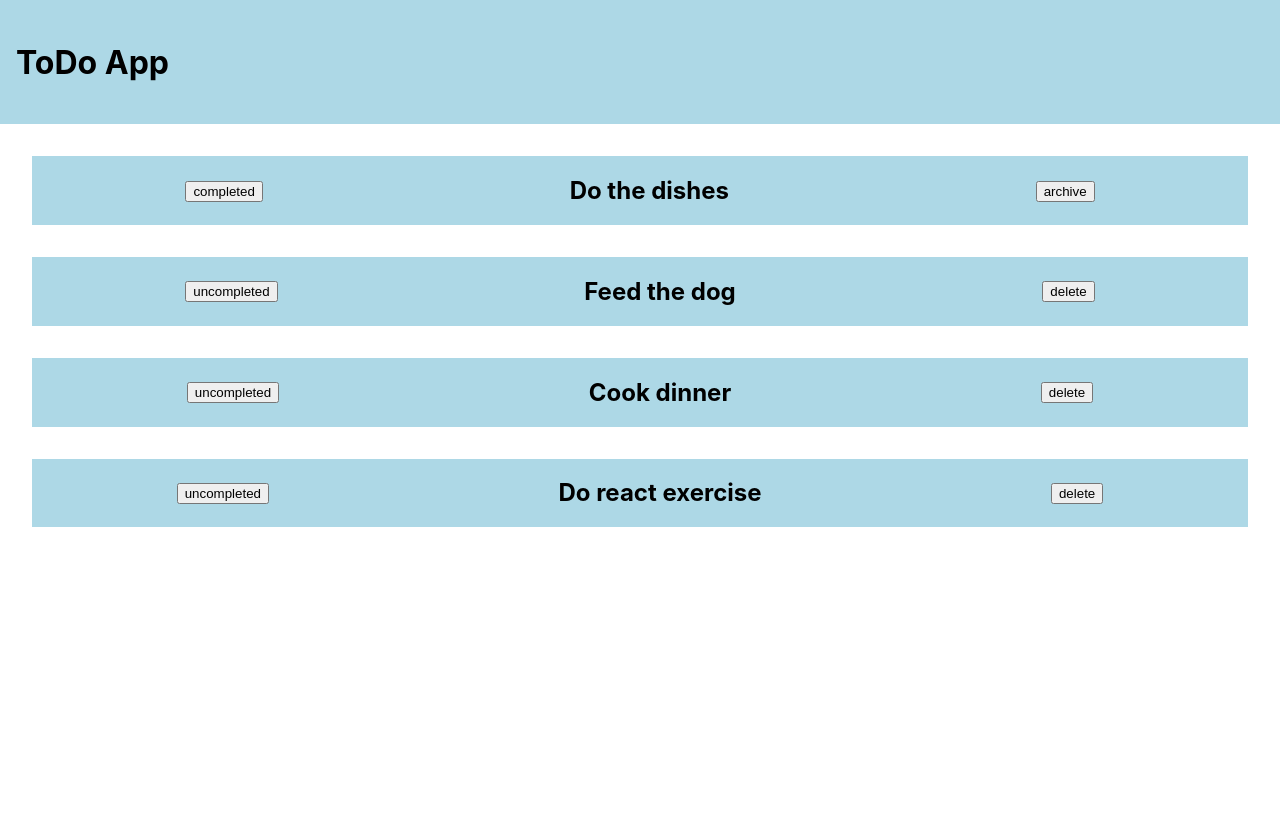
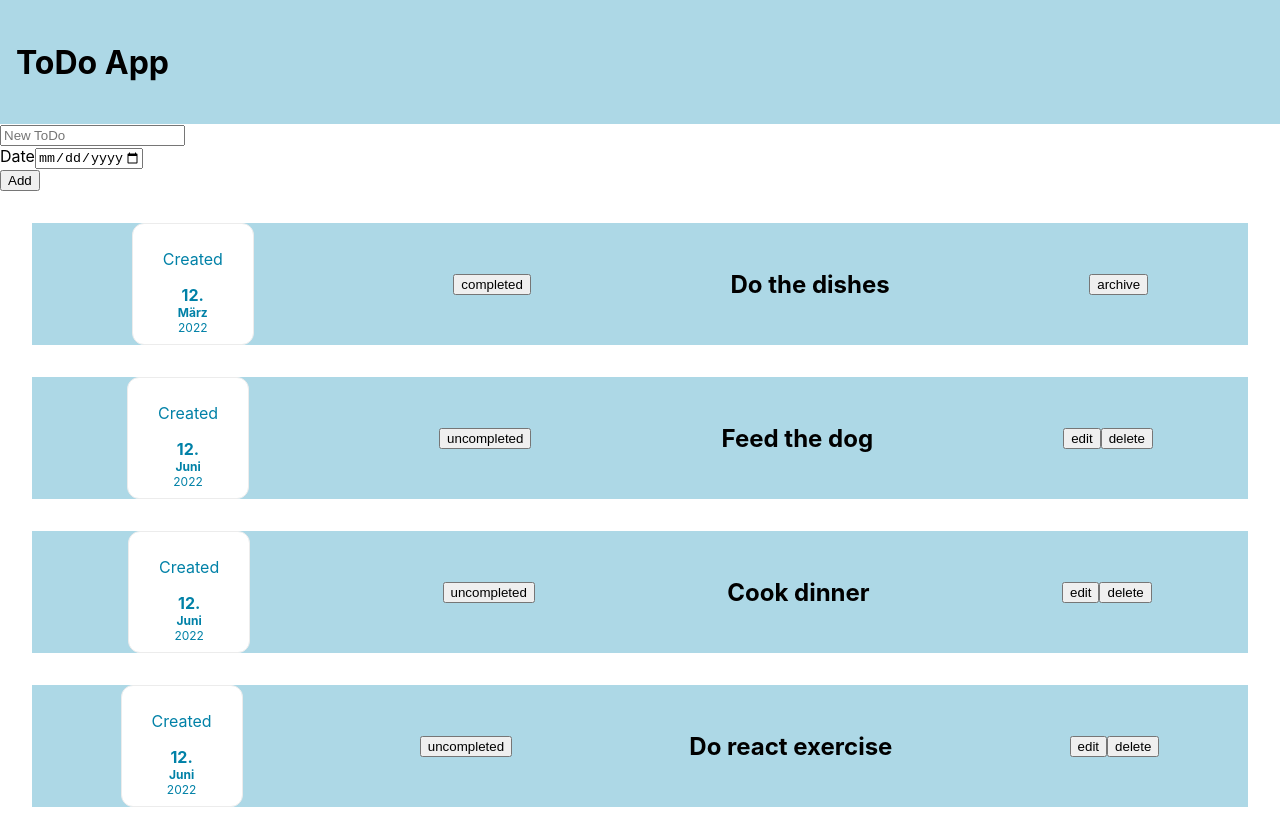
Before and after one commit to yannhn/to-do, a React (Create React App) app: page / in a window 1280 px wide. Before the commit the page ends 800 px from the top, so only its background shows below. Built offline with nearby package versions, Linux system fonts and the light colour scheme.

Commit message:
add date

```diff
--- /dev/null
+++ b/src/common/useLocalStorage.js
@@ -0,0 +1,28 @@
+import { useEffect, useState } from "react";
+
+function useLocalStorage(key, defaultState) {
+  const [state, setState] = useState(() => {
+    try {
+      const persistedData = localStorage.getItem(key);
+      if (persistedData) {
+        return JSON.parse(persistedData);
+      }
+      return defaultState;
+    } catch (error) {
+      console.warn("Reading from local storage failed", error);
+      return defaultState;
+    }
+  });
+
+  useEffect(() => {
+    try {
+      localStorage.setItem(key, JSON.stringify(state));
+    } catch (error) {
+      console.warn("Writing to local storage failed", error);
+    }
+  }, [state]);
+
+  return [state, setState];
+}
+
+export default useLocalStorage;
--- a/src/components/Main.js
+++ b/src/components/Main.js
@@ -3,17 +3,40 @@ import Header from "./UI/Header";
 import ToDo from "./ToDo/ToDo";
 import { useState } from "react";
 import { nanoid } from "nanoid";
+// import InputNewToDo from "./ToDo/InputNewToDo";
+import useLocalStorage from "../common/useLocalStorage";
+import NewToDo from "./ToDo/NewToDo";
+// import { Routes, Route } from "react-router-dom";
 
 function Main() {
   const [items, setItems] = useState([
-    { id: nanoid(), title: "Do the dishes", completed: true, archived: false },
-    { id: nanoid(), title: "Feed the dog", completed: false, archived: false },
-    { id: nanoid(), title: "Cook dinner", completed: false, archived: false },
+    {
+      id: nanoid(),
+      title: "Do the dishes",
+      completed: true,
+      archived: false,
+      date: new Date(2022, 2, 12),
+    },
+    {
+      id: nanoid(),
+      title: "Feed the dog",
+      completed: false,
+      archived: false,
+      date: new Date(2022, 5, 12),
+    },
+    {
+      id: nanoid(),
+      title: "Cook dinner",
+      completed: false,
+      archived: false,
+      date: new Date(2022, 5, 12),
+    },
     {
       id: nanoid(),
       title: "Do react exercise",
       completed: false,
       archived: false,
+      date: new Date(2022, 5, 12),
     },
   ]);
 
@@ -44,9 +67,36 @@ function Main() {
     setItems(filteredItems);
   }
 
+  const addNewItem = (items) => {
+    setItems((prevItem) => {
+      return [items, ...prevItem];
+    });
+  };
+
+  // function addNewItem(newTitle) {
+  //   const newItems = {
+  //     id: nanoid(),
+  //     title: newTitle,
+  //     completed: false,
+  //     archived: false,
+  //     date: new Date(),
+  //   };
+  //   setItems([...items, newItems]);
+  // }
+
+  // const NewExpense = (props) => {
+  //   const saveExpenseDataHandler = (enteredExpenseData) => {
+  //     const expenseData = {
+  //       ...enteredExpenseData,
+  //       id: Math.random().toString()
+  //     };
+  //     props.onAddExpense(expenseData);
+  //   };
+
   return (
     <>
       <Header></Header>
+      <NewToDo addNewItem={addNewItem}></NewToDo>
       {items
         .filter((item) => !item.archived)
         .map((item) => (
@@ -55,6 +105,7 @@ function Main() {
             title={item.title}
             completed={item.completed}
             archived={item.archived}
+            date={item.date}
             toggleCompleted={() => toggleCompleted(item.id)}
             toggleArchived={() => toggleArchived(item.id)}
             deleteItems={() => deleteItems(item.id)}
--- a/src/components/NewToDo/InputNewToDo.js
+++ /dev/null
@@ -1,3 +0,0 @@
-function NewToDo() {
-  <section></section>;
-}
--- /dev/null
+++ b/src/components/ToDo/InputNewToDo.js
@@ -0,0 +1,60 @@
+import { useState } from "react";
+import { nanoid } from "nanoid";
+
+function InputNewToDo(props) {
+  const [enteredTitle, setEnteredTitle] = useState("");
+  const [enteredDate, setEnteredDate] = useState("");
+
+  const titleChangeHandler = (event) => {
+    setEnteredTitle(event.target.value);
+  };
+
+  const dateChangeHandler = (event) => {
+    setEnteredDate(event.target.value);
+  };
+
+  const submitHandler = (event) => {
+    event.preventDefault();
+
+    const newItems = {
+      id: nanoid(),
+      title: enteredTitle,
+      completed: false,
+      archived: false,
+      date: new Date(enteredDate),
+    };
+
+    props.onNewItem(newItems);
+    setEnteredTitle("");
+    setEnteredDate("");
+  };
+
+  return (
+    <section>
+      <form onSubmit={submitHandler}>
+        <section>
+          <label>
+            <input
+              type="text"
+              placeholder="New ToDo"
+              value={enteredTitle}
+              onChange={titleChangeHandler}
+            ></input>
+          </label>
+        </section>
+        <section>
+          <label>Date</label>
+          <input
+            type="date"
+            min="2019-01-01"
+            max="2022-12-31"
+            onChange={dateChangeHandler}
+          ></input>
+        </section>
+        <button type="submit">Add</button>
+      </form>
+    </section>
+  );
+}
+
+export default InputNewToDo;
--- /dev/null
+++ b/src/components/ToDo/NewToDo.js
@@ -0,0 +1,21 @@
+import React from "react";
+
+import InputNewToDo from "./InputNewToDo";
+
+const NewToDo = ({ addNewItem }) => {
+  const saveNewItem = (enteredExpenseData) => {
+    const expenseData = {
+      ...enteredExpenseData,
+      id: Math.random().toString(),
+    };
+    addNewItem(expenseData);
+  };
+
+  return (
+    <div className="new-expense">
+      <InputNewToDo onNewItem={saveNewItem} />
+    </div>
+  );
+};
+
+export default NewToDo;
--- a/src/components/ToDo/ToDo.js
+++ b/src/components/ToDo/ToDo.js
@@ -1,10 +1,12 @@
 import styled from "styled-components";
+import ToDoDate from "./ToDoDate";
 
 function ToDo({
   id,
   title,
   completed,
   archived,
+  date,
   toggleCompleted,
   toggleArchived,
   deleteItems,
@@ -12,16 +14,26 @@ function ToDo({
   return (
     <ToDoContainer>
       <section>
-        <button onClick={toggleCompleted}>
+        <ToDoDate date={date}></ToDoDate>
+      </section>
+      <section>
+        <button type="button" onClick={toggleCompleted}>
           {completed ? "completed" : "uncompleted"}
         </button>
       </section>
       <h2>{title}</h2>
       <section>
         {completed ? (
-          <button onClick={toggleArchived}>archive</button>
+          <button type="button" onClick={toggleArchived}>
+            archive
+          </button>
         ) : (
-          <button onClick={deleteItems}>delete</button>
+          <section>
+            <button>edit</button>
+            <button type="button" onClick={deleteItems}>
+              delete
+            </button>
+          </section>
         )}
       </section>
     </ToDoContainer>
--- /dev/null
+++ b/src/components/ToDo/ToDoDate.js
@@ -0,0 +1,46 @@
+import styled from "styled-components";
+
+function ToDoDate({ date }) {
+  const month = date.toLocaleString("de-DE", { month: "long" });
+  const day = date.toLocaleString("de-DE", { day: "2-digit" });
+  const year = date.getFullYear();
+
+  return (
+    <ToDoDateContainer>
+      <p>Created</p>
+      <ToDoDateDay>{day}.</ToDoDateDay>
+      <ToDoDateMonth>{month}</ToDoDateMonth>
+      <ToDoDateYear>{year}</ToDoDateYear>
+    </ToDoDateContainer>
+  );
+}
+
+export default ToDoDate;
+
+const ToDoDateContainer = styled.section`
+  display: flex;
+  flex-direction: column;
+  width: 5.5rem;
+  height: 5.5rem;
+  border: 1px solid #ececec;
+  background-color: white;
+  color: #0081a7;
+  padding: 1em;
+  border-radius: 12px;
+  align-items: center;
+  justify-content: center;
+`;
+
+const ToDoDateMonth = styled.section`
+  font-size: 0.75rem;
+  font-weight: bold;
+`;
+
+const ToDoDateYear = styled.section`
+  font-size: 0.75rem;
+`;
+
+const ToDoDateDay = styled.section`
+  font-size: 1rem;
+  font-weight: bold;
+`;
--- a/src/index.js
+++ b/src/index.js
@@ -3,6 +3,8 @@ import ReactDOM from "react-dom/client";
 import "./index.css";
 import App from "./App";
 import reportWebVitals from "./reportWebVitals";
+
+// import { BrowserRouter as Router } from "react-router-dom";
 
 const root = ReactDOM.createRoot(document.getElementById("root"));
 root.render(
```
Also changed, not shown: src/components/ToDo/RandomToDo.js (added), 1 other file (tests, documents, lock files or other folders).
